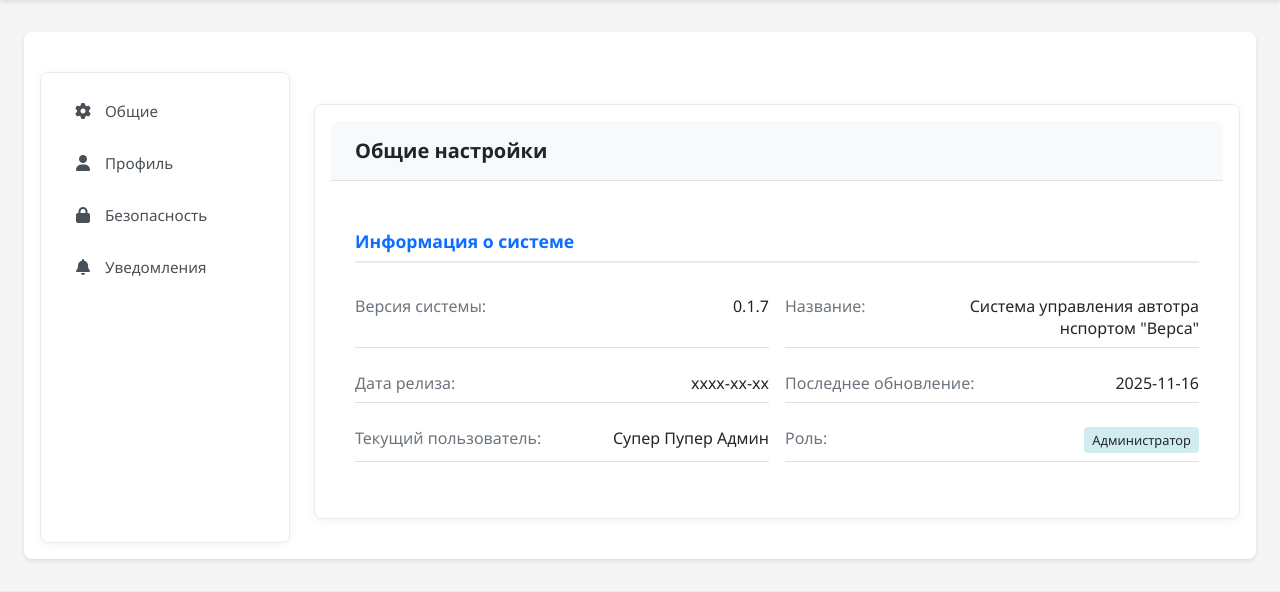
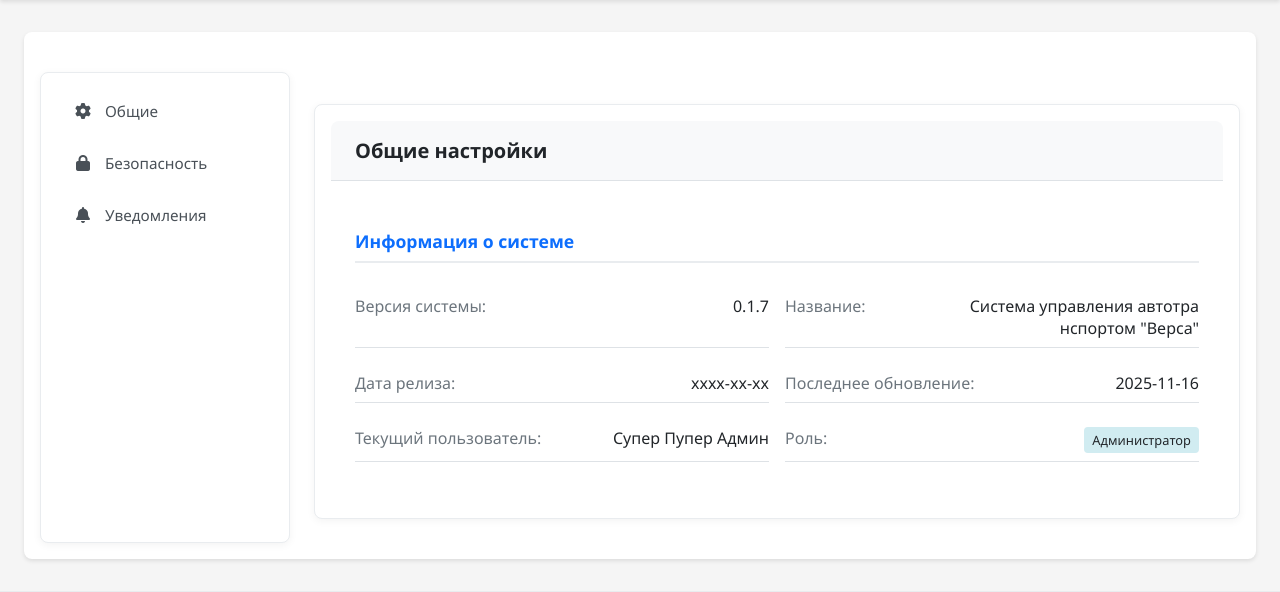
Before and after one commit to V1ct0r-git/VMS-Versa, a Flask app: page /settings in a window 1280 px wide; the page is wider, and only the part inside the window is pictured. Shown: the part 124-716 px from the top of that part. Run offline with Flask 3, Linux system fonts and the light colour scheme; a user stored in the database is signed in; data comes from the database, SQL or seed files in the repository; parts of the project's set-up code (start-up, migrations or seed data) failed here and were passed over.

Commit message:
Удалил кнопку профиля

```diff
--- a/templates/settings_base.html
+++ b/templates/settings_base.html
@@ -21,10 +21,6 @@
                     <i class="fas fa-cog"></i>
                     <span>Общие</span>
                 </a>
-                <a href="{{ url_for('profile_settings') }}" class="settings-menu-item {% if active_page == 'profile' %}active{% endif %}">
-                    <i class="fas fa-user"></i>
-                    <span>Профиль</span>
-                </a>
                 <a href="{{ url_for('password_settings') }}" class="settings-menu-item {% if active_page == 'security' %}active{% endif %}">
                     <i class="fas fa-lock"></i>
                     <span>Безопасность</span>
```
